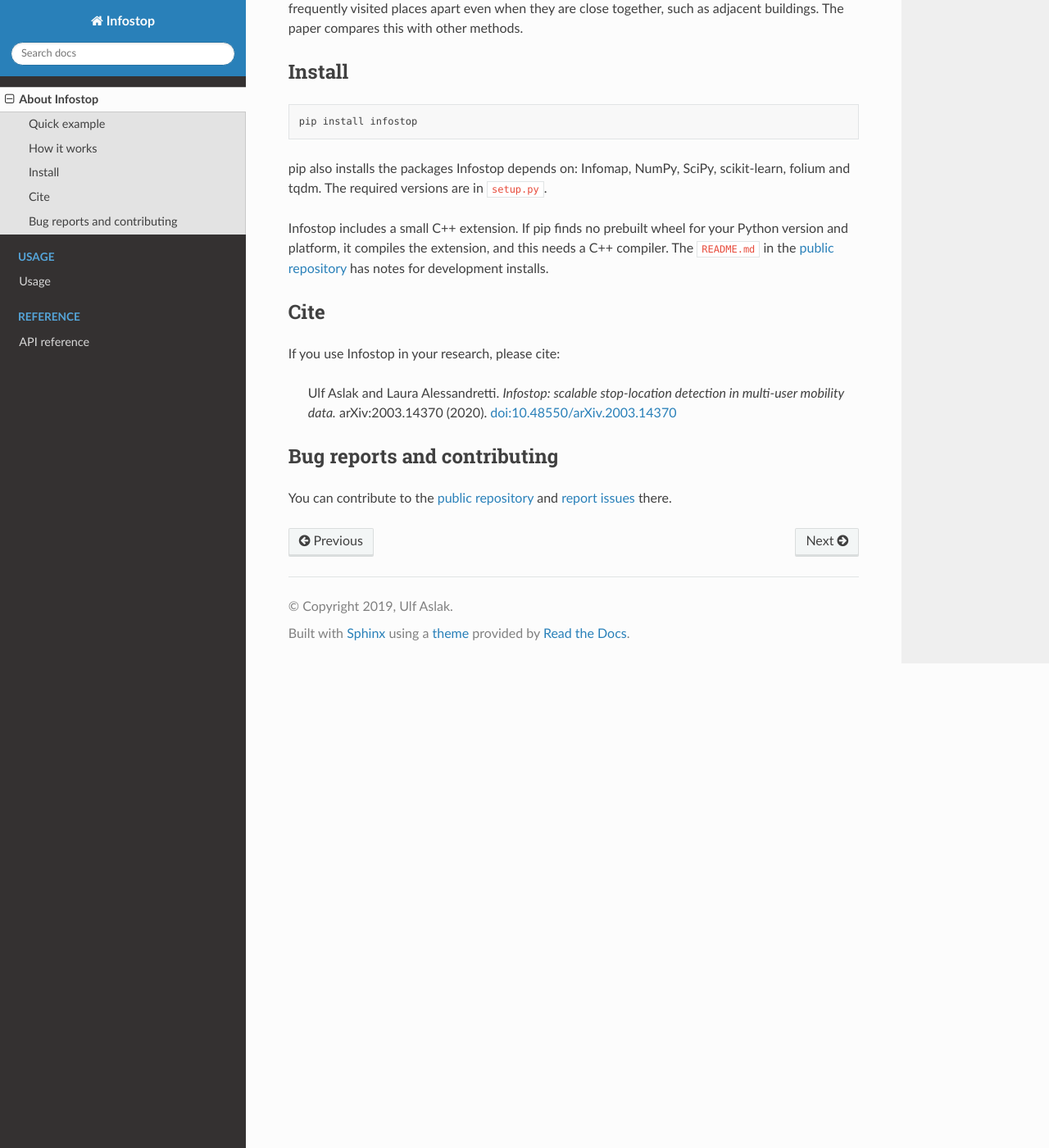
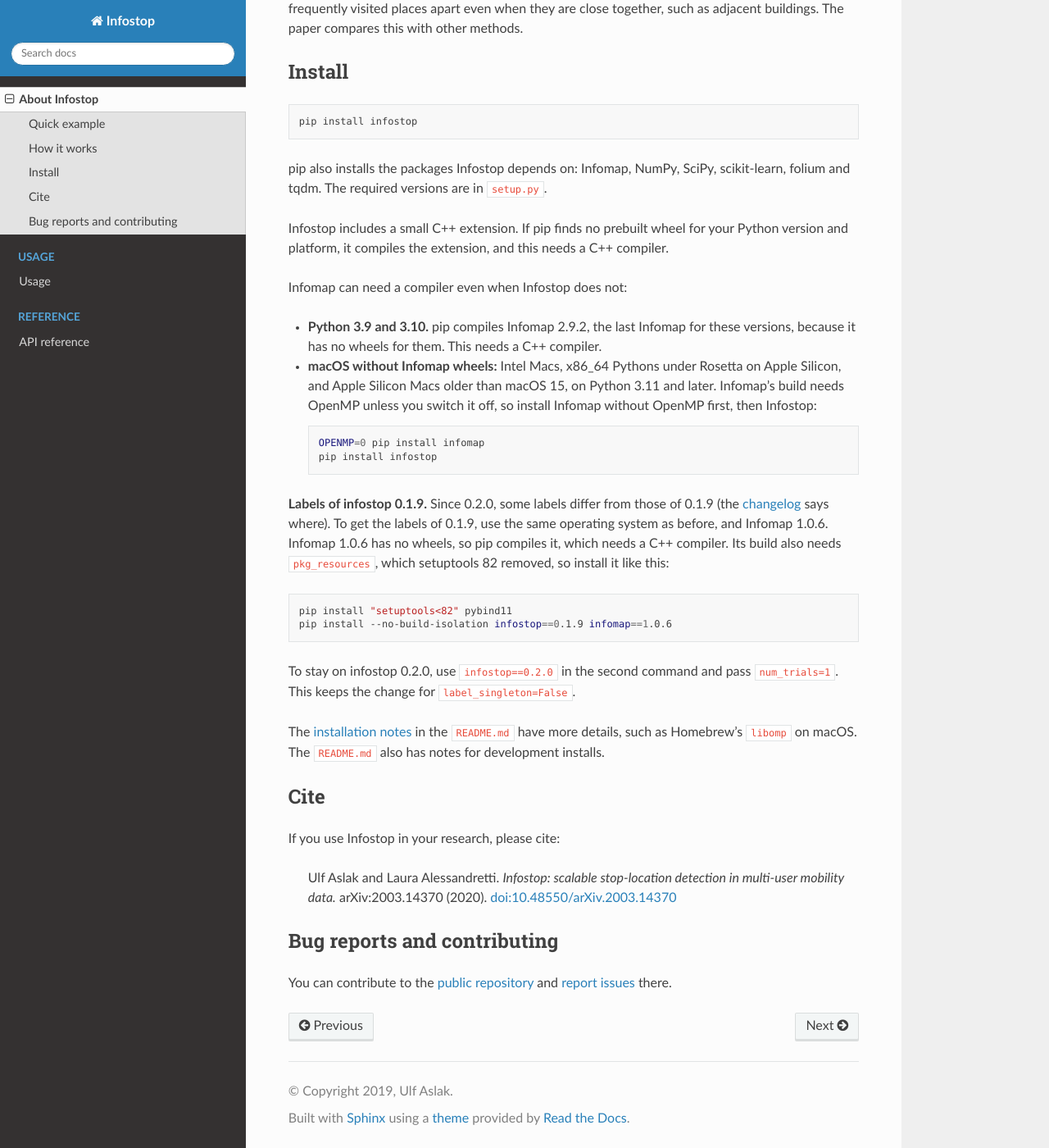
Before and after one commit to ulfaslak/infostop, a Sphinx documentation site: the page built from docs/about.rst, in a window 1280 px wide and 1400 px high, scrolled down 1556 px. Shown: the whole window at 82% size. Built offline with Sphinx 7.4.7 and the Read the Docs theme 3.1.0, drawn with Linux system fonts in a browser that asks for light colours.

Commit message:
docs/about.rst Install: when Infomap needs a compiler, the macOS OpenMP workaround, and how to install Infomap 1.0.6 for 0.1.9 labels [not user-tested]
Co-Authored-By: Claude Opus 5.5 <noreply@anthropic.com>

```diff
--- a/docs/about.rst
+++ b/docs/about.rst
@@ -76,7 +76,39 @@ scikit-learn, folium and tqdm. The required versions are in ``setup.py``.
 
 Infostop includes a small C++ extension. If pip finds no prebuilt wheel for
 your Python version and platform, it compiles the extension, and this needs a
-C++ compiler. The ``README.md`` in the `public repository`_ has notes for
+C++ compiler.
+
+Infomap can need a compiler even when Infostop does not:
+
+- **Python 3.9 and 3.10.** pip compiles Infomap 2.9.2, the last Infomap for
+  these versions, because it has no wheels for them. This needs a C++
+  compiler.
+- **macOS without Infomap wheels:** Intel Macs, x86_64 Pythons under Rosetta
+  on Apple Silicon, and Apple Silicon Macs older than macOS 15, on Python 3.11
+  and later. Infomap's build needs OpenMP unless you switch it off, so install
+  Infomap without OpenMP first, then Infostop:
+
+  .. code-block:: bash
+
+     OPENMP=0 pip install infomap
+     pip install infostop
+
+**Labels of infostop 0.1.9.** Since 0.2.0, some labels differ from those of
+0.1.9 (the `changelog`_ says where). To get the labels of 0.1.9, use the same
+operating system as before, and Infomap 1.0.6. Infomap 1.0.6 has no wheels, so
+pip compiles it, which needs a C++ compiler. Its build also needs
+``pkg_resources``, which setuptools 82 removed, so install it like this:
+
+.. code-block:: bash
+
+   pip install "setuptools<82" pybind11
+   pip install --no-build-isolation infostop==0.1.9 infomap==1.0.6
+
+To stay on infostop 0.2.0, use ``infostop==0.2.0`` in the second command and
+pass ``num_trials=1``. This keeps the change for ``label_singleton=False``.
+
+The `installation notes`_ in the ``README.md`` have more details, such as
+Homebrew's ``libomp`` on macOS. The ``README.md`` also has notes for
 development installs.
 
 Cite
@@ -96,4 +128,6 @@ You can contribute to the `public repository`_ and `report issues`_ there.
 .. _`Aslak & Alessandretti (2020)`: https://arxiv.org/abs/2003.14370
 .. _`Infomap`: https://www.mapequation.org
 .. _`public repository`: https://github.com/ulfaslak/infostop
+.. _`changelog`: https://github.com/ulfaslak/infostop/blob/master/CHANGELOG.md#020-2026-10-28
+.. _`installation notes`: https://github.com/ulfaslak/infostop#installation
 .. _`report issues`: https://github.com/ulfaslak/infostop/issues
```
